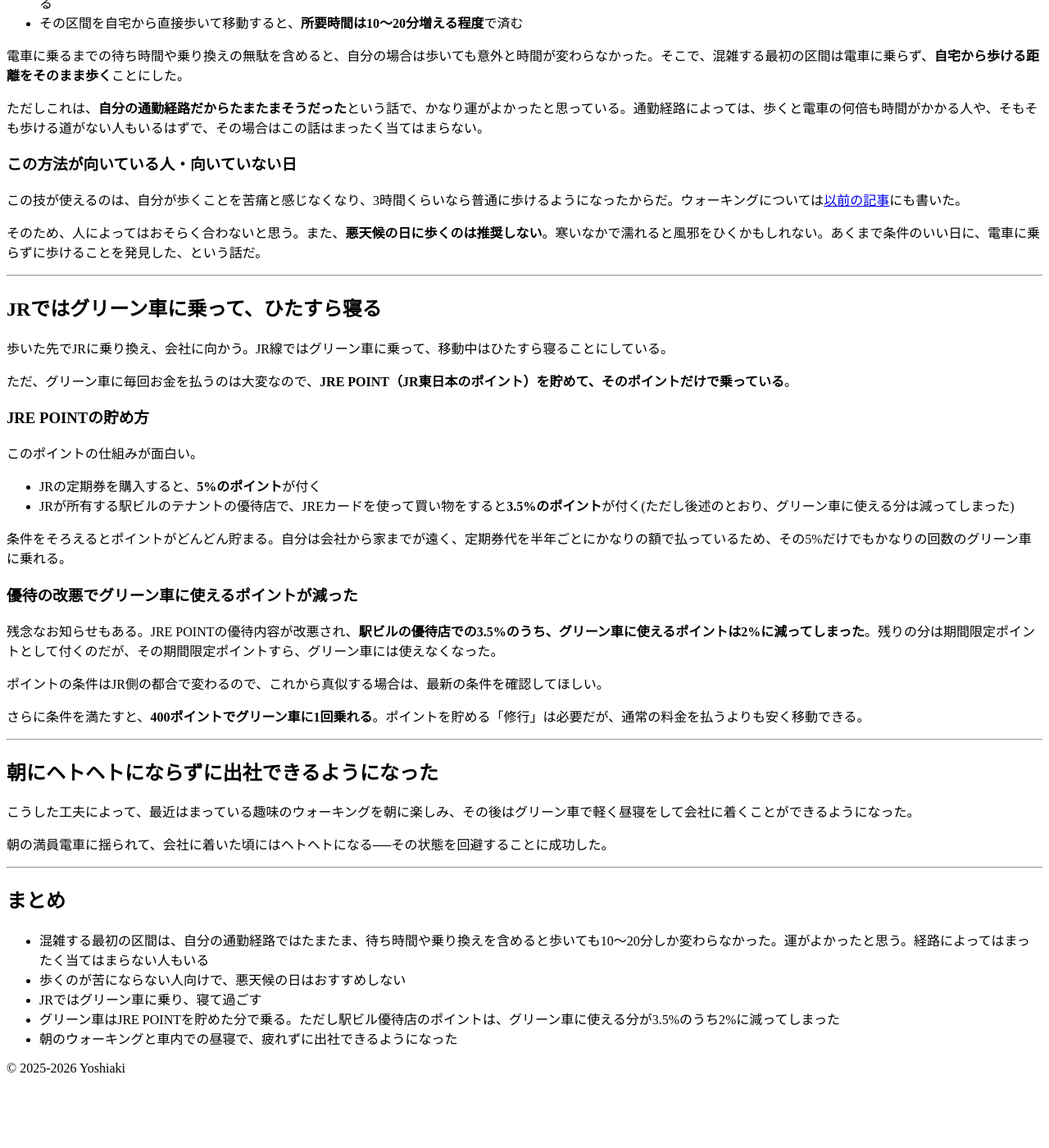
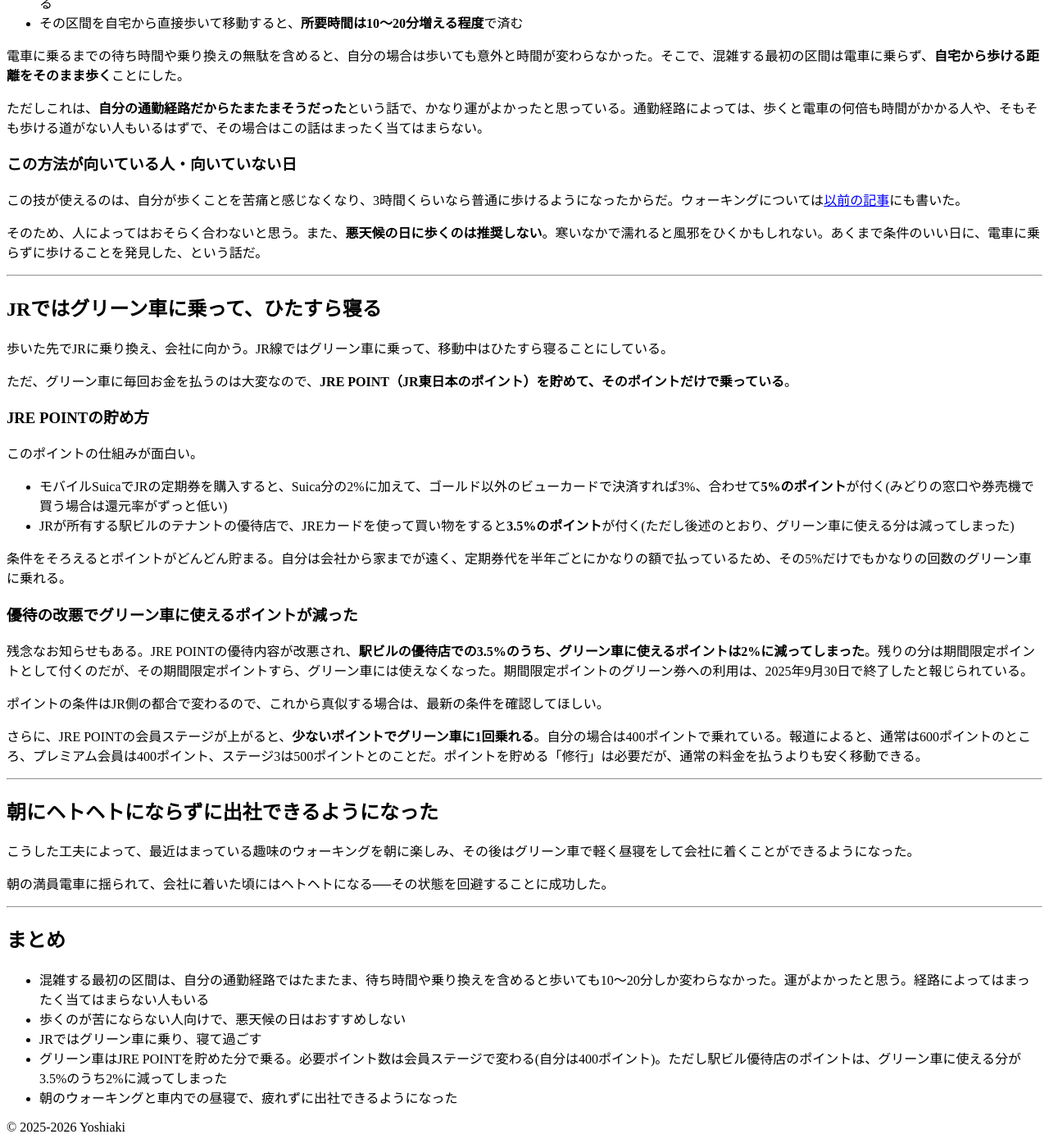
Before and after one commit to yossato/articles, a Jekyll site: the page built from _posts/2026-11-11-commute-walk-green-car.md, in a window 1280 px wide and 1400 px high, scrolled down 430 px. Shown: the whole window at 82% size. Built offline with Jekyll 4.4.1, drawn with Linux system fonts in a browser that asks for light colours; before the commit the page ends 1758 px from its top, so only the background shows below that.

Commit message:
JRE POINTの条件を調査結果に基づいて修正
Co-Authored-By: Claude Sonnet 5.5 <noreply@anthropic.com>
Claude-Session: https://claude.ai/code/session_01WBBc6WzyLAjRqzY3r4uPec

```diff
--- a/_posts/2026-11-11-commute-walk-green-car.md
+++ b/_posts/2026-11-11-commute-walk-green-car.md
@@ -44,18 +44,18 @@ description: "朝の通勤電車の混雑を避けるため、乗り換えの多
 
 このポイントの仕組みが面白い。
 
-- JRの定期券を購入すると、**5%のポイント**が付く
+- モバイルSuicaでJRの定期券を購入すると、Suica分の2%に加えて、ゴールド以外のビューカードで決済すれば3%、合わせて**5%のポイント**が付く(みどりの窓口や券売機で買う場合は還元率がずっと低い)
 - JRが所有する駅ビルのテナントの優待店で、JREカードを使って買い物をすると**3.5%のポイント**が付く(ただし後述のとおり、グリーン車に使える分は減ってしまった)
 
 条件をそろえるとポイントがどんどん貯まる。自分は会社から家までが遠く、定期券代を半年ごとにかなりの額で払っているため、その5%だけでもかなりの回数のグリーン車に乗れる。
 
 ### 優待の改悪でグリーン車に使えるポイントが減った
 
-残念なお知らせもある。JRE POINTの優待内容が改悪され、**駅ビルの優待店での3.5%のうち、グリーン車に使えるポイントは2%に減ってしまった**。残りの分は期間限定ポイントとして付くのだが、その期間限定ポイントすら、グリーン車には使えなくなった。
+残念なお知らせもある。JRE POINTの優待内容が改悪され、**駅ビルの優待店での3.5%のうち、グリーン車に使えるポイントは2%に減ってしまった**。残りの分は期間限定ポイントとして付くのだが、その期間限定ポイントすら、グリーン車には使えなくなった。期間限定ポイントのグリーン券への利用は、2025年9月30日で終了したと報じられている。
 
 ポイントの条件はJR側の都合で変わるので、これから真似する場合は、最新の条件を確認してほしい。
 
-さらに条件を満たすと、**400ポイントでグリーン車に1回乗れる**。ポイントを貯める「修行」は必要だが、通常の料金を払うよりも安く移動できる。
+さらに、JRE POINTの会員ステージが上がると、**少ないポイントでグリーン車に1回乗れる**。自分の場合は400ポイントで乗れている。報道によると、通常は600ポイントのところ、プレミアム会員は400ポイント、ステージ3は500ポイントとのことだ。ポイントを貯める「修行」は必要だが、通常の料金を払うよりも安く移動できる。
 
 ---
 
@@ -72,5 +72,5 @@ description: "朝の通勤電車の混雑を避けるため、乗り換えの多
 - 混雑する最初の区間は、自分の通勤経路ではたまたま、待ち時間や乗り換えを含めると歩いても10〜20分しか変わらなかった。運がよかったと思う。経路によってはまったく当てはまらない人もいる
 - 歩くのが苦にならない人向けで、悪天候の日はおすすめしない
 - JRではグリーン車に乗り、寝て過ごす
-- グリーン車はJRE POINTを貯めた分で乗る。ただし駅ビル優待店のポイントは、グリーン車に使える分が3.5%のうち2%に減ってしまった
+- グリーン車はJRE POINTを貯めた分で乗る。必要ポイント数は会員ステージで変わる(自分は400ポイント)。ただし駅ビル優待店のポイントは、グリーン車に使える分が3.5%のうち2%に減ってしまった
 - 朝のウォーキングと車内での昼寝で、疲れずに出社できるようになった
```
